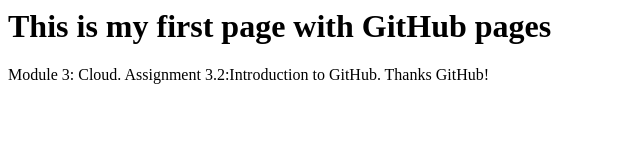
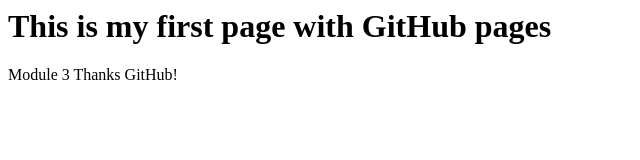
Before and after one commit to ConanSK/MITDT-Repo, a plain HTML site: page index.html in a window 1280 px wide. Shown: the whole page, without its empty margins (0-640 px from the left). Drawn offline with Linux system fonts and the light colour scheme.

Commit message:
Update index.html

```diff
--- a/index.html
+++ b/index.html
@@ -1,4 +1,4 @@
 <html>
 <h1> This is my first page with GitHub pages </h1>
-<p> Module 3: Cloud. Assignment 3.2:Introduction to GitHub. Thanks GitHub!</p>
+<p> Module 3 Thanks GitHub!</p>
 </html>
```
